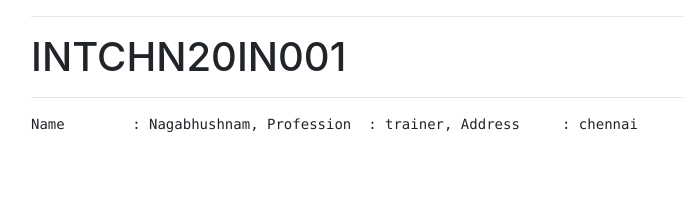
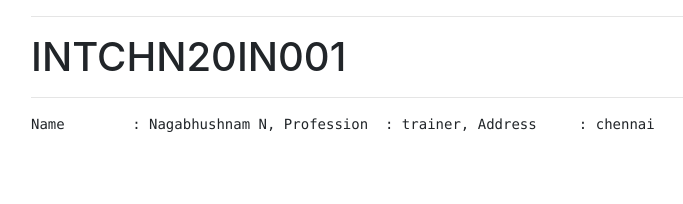
Before and after one commit to nagabhushanamn/batch1-repo, a React (Create React App) app in the folder ui/: page / in a window 1280 px wide. Shown: the top 204 px of the page, without its empty margins (54-737 px from the left). Built offline with nearby package versions, Linux system fonts and the light colour scheme.

Commit message:
add full name

```diff
--- a/ui/src/components/Nag.js
+++ b/ui/src/components/Nag.js
@@ -6,7 +6,7 @@ const Nag = () => {
     return (
         <div>
             <pre>
-                Name        : Nagabhushnam,
+                Name        : Nagabhushnam N,
                 Profession  : trainer,
                 Address     : chennai
            </pre>
```
